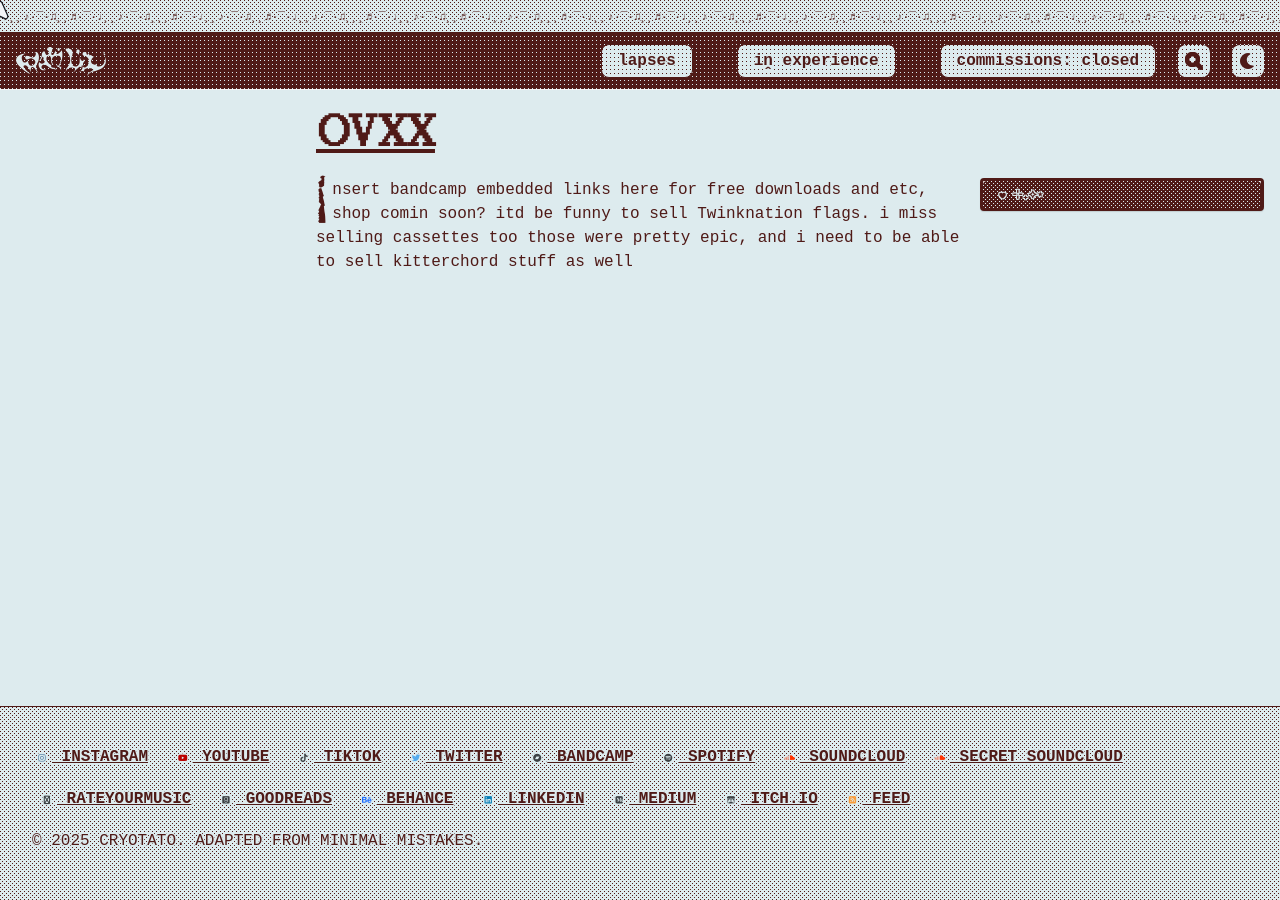
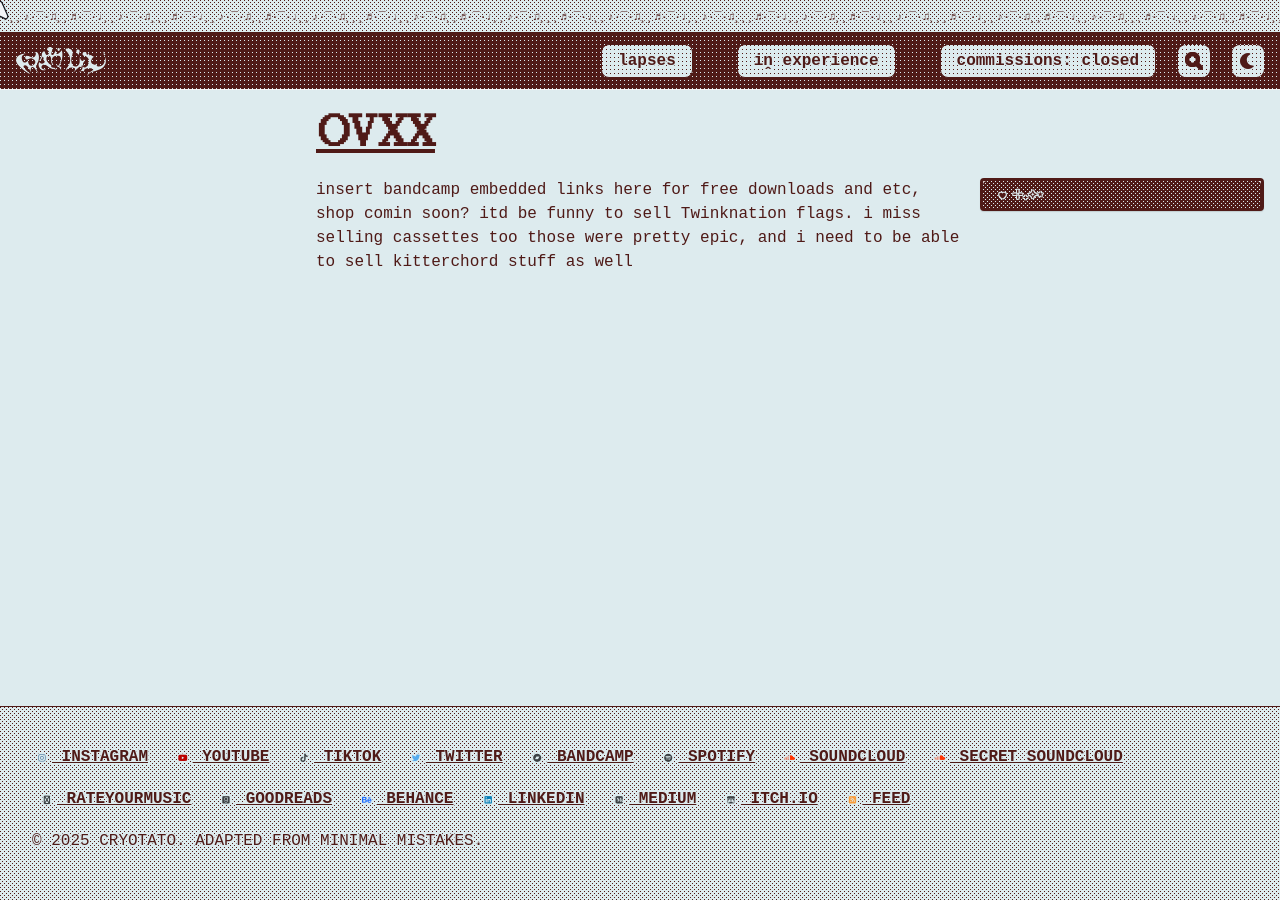
Before and after one commit to cryotato/cryotato.github.io, a Jekyll site: the page built from _pages/ovxx.md, in a window 1280 px wide. Built offline with Jekyll 4.4.1, drawn with Linux system fonts in a browser that asks for light colours; cached includes are drawn as plain includes; some web fonts are replaced.

Commit message:
drop cap specif

```diff
--- a/assets/css/main.scss
+++ b/assets/css/main.scss
@@ -106,7 +106,7 @@ body {
   text-shadow: var(--l-shadow) !important;
 }
 
-.page__content p:first-of-type::first-letter{
+.page__content p.drop-cap::first-letter{
     font-family: "Jester", "PPMondwest", "Fairfax HD";
     float:left;
     font-size:70px;
```
Also changed, not shown: _pages/blog.md (+1 -0 lines), index.md (+1 -1 lines).
